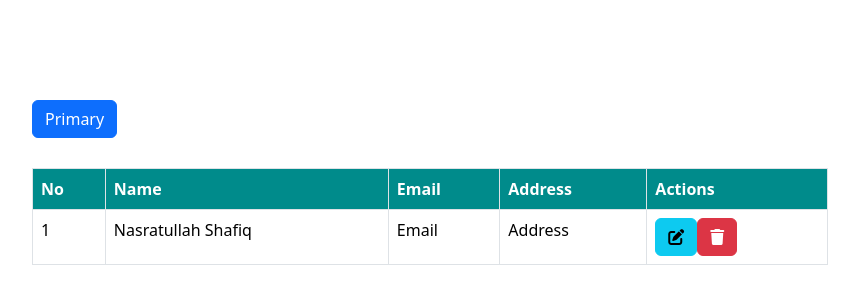
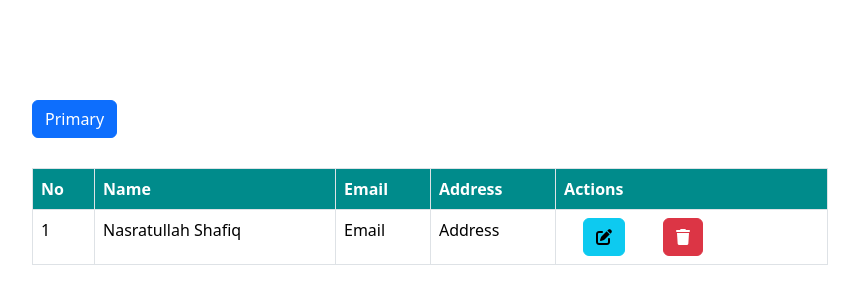
Before and after one commit to Nasratullah-Shafiq/MERN-Stack-CRUD, a React (Create React App) app in the folder frontend/: page / in a window 1280 px wide. Shown: the top 304 px of the page, without its empty margins (210-1069 px from the left). Built offline with nearby package versions, Linux system fonts and the light colour scheme.

Commit message:
new files added

```diff
--- a/frontend/package.json
+++ b/frontend/package.json
@@ -6,6 +6,7 @@
     "@testing-library/jest-dom": "^5.17.0",
     "@testing-library/react": "^13.4.0",
     "@testing-library/user-event": "^13.5.0",
+    "axios": "^1.7.7",
     "bootstrap": "^5.3.3",
     "font-awesome": "^4.7.0",
     "react": "^18.3.1",
--- a/frontend/src/getuser/user.css
+++ b/frontend/src/getuser/user.css
@@ -19,3 +19,6 @@
     text-align: center;
     vertical-align: middle;
 }
+.actionButtons button{
+    margin: 0 19px ;
+}
```
Also changed, not shown: 1 other file (tests, documents, lock files or other folders).
